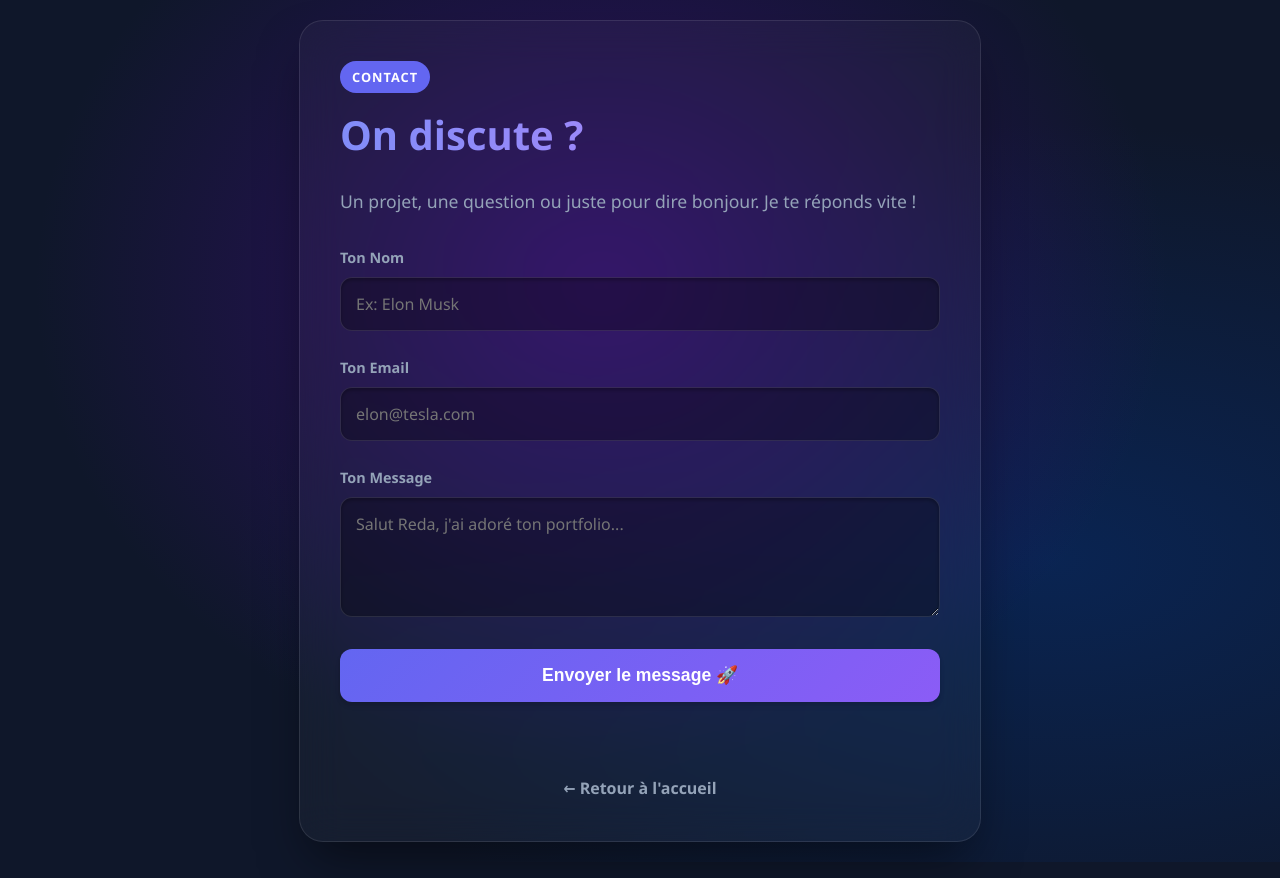
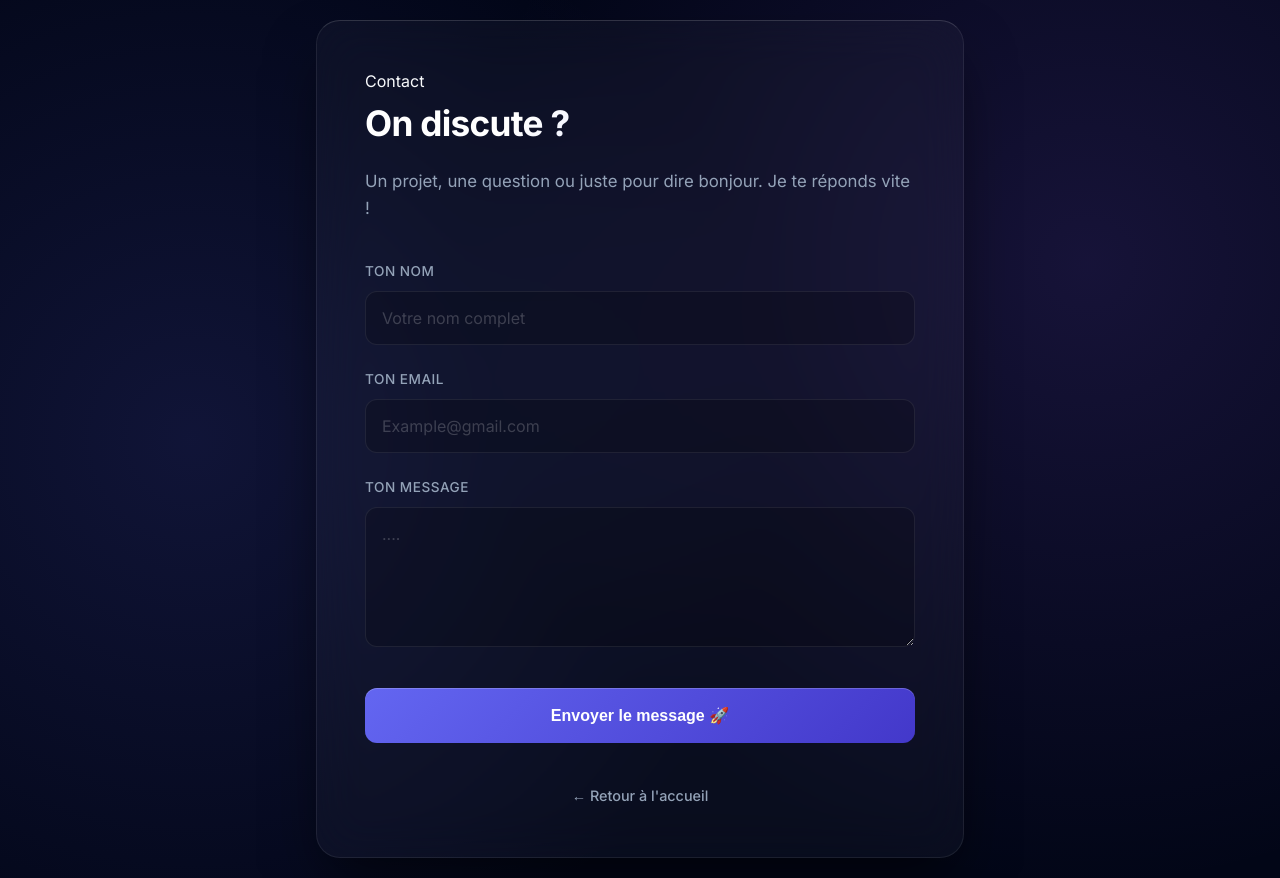
Before and after one commit to nowxyiii/Portfolio, a website: page contact.html in a window 1280 px wide. Drawn offline with Linux system fonts and the light colour scheme.

Commit message:
Final Release V1.05

```diff
--- a/contact.html
+++ b/contact.html
@@ -9,6 +9,9 @@
 </head>
 <body>
 
+        <!-- Navbar -->
+
+
 
     <div class="container">
         <span class="badge">Contact</span>
@@ -18,15 +21,15 @@
         <form id="contact-form" class="contact-form">
             <div class="form-group">
                 <label for="name">Ton Nom</label>
-                <input type="text" id="name" required placeholder="Ex: Elon Musk">
+                <input type="text" id="name" required placeholder="Votre nom complet">
             </div>
             <div class="form-group">
                 <label for="email">Ton Email</label>
-                <input type="email" id="email" required placeholder="elon@tesla.com">
+                <input type="email" id="email" required placeholder="Example@gmail.com">
             </div>
             <div class="form-group">
                 <label for="message">Ton Message</label>
-                <textarea id="message" required placeholder="Salut Reda, j'ai adoré ton portfolio..."></textarea>
+                <textarea id="message" required placeholder="...."></textarea>
             </div>
             <button type="submit" class="btn-submit">Envoyer le message 🚀</button>
         </form>
--- a/css/contact.css
+++ b/css/contact.css
@@ -1,20 +1,28 @@
+/* --- Import de la police "Inter" (Standard Pro) --- */
+@import url('https://fonts.googleapis.com/css2?family=Inter:wght@400;500;600;700&display=swap');
+
 /* --- Variables et Reset --- */
 :root {
-            --primary: #6366f1;       /* Indigo vibrant */
-            --primary-hover: #4f46e5; /* Indigo plus sombre */
-            --bg: #0f172a;            /* Fond sombre profond */
-            --text: #f8fafc;          /* Blanc cassé */
-            --secondary: #94a3b8;     /* Gris bleuté */
+    --primary: #6366f1;         /* Indigo vibrant */
+    --primary-hover: #4f46e5;   /* Indigo plus sombre */
+    --primary-glow: rgba(99, 102, 241, 0.5); /* Lueur du bouton */
+    --bg: #020617;              /* Fond encore plus profond (Slate 950) */
+    --text: #f8fafc;            /* Blanc cassé */
+    --text-muted: #94a3b8;      /* Gris bleuté pour les labels */
+
+    /* Configuration du verre */
     --glass-bg: rgba(255, 255, 255, 0.03);
-            --glass-border: rgba(255, 255, 255, 0.1);
+    --glass-border: rgba(255, 255, 255, 0.08);
+    --glass-highlight: rgba(255, 255, 255, 0.15); /* Reflet en haut */
 }
 
 body {
-            font-family: 'Segoe UI', Tahoma, Geneva, Verdana, sans-serif;
+    font-family: 'Inter', sans-serif; /* Changement majeur ici */
     background-color: var(--bg);
+    /* Fond "Nebula" amélioré */
     background-image:
-                radial-gradient(at 47% 33%, hsl(262, 74%, 23%) 0, transparent 59%),
-                radial-gradient(at 82% 65%, hsl(218, 79%, 18%) 0, transparent 55%);
+        radial-gradient(circle at 15% 50%, rgba(99, 102, 241, 0.15) 0%, transparent 50%),
+        radial-gradient(circle at 85% 30%, rgba(139, 92, 246, 0.15) 0%, transparent 50%);
     color: var(--text);
     line-height: 1.6;
     margin: 0;
@@ -26,158 +34,163 @@
     box-sizing: border-box;
 }
 
-        /* --- Le conteneur effet "Verre" --- */
+/* --- Le conteneur effet "Verre Premium" --- */
 .container {
     width: 100%;
-            max-width: 600px;
-            padding: 40px;
+    max-width: 550px; /* Un peu plus compact pour l'élégance */
+    padding: 48px;
     background: var(--glass-bg);
     border-radius: 24px;
-            backdrop-filter: blur(20px);
-            -webkit-backdrop-filter: blur(20px);
+
+    /* Le flou puissant */
+    backdrop-filter: blur(24px);
+    -webkit-backdrop-filter: blur(24px);
+
+    /* Bordures subtiles pour l'effet 3D */
     border: 1px solid var(--glass-border);
-            box-shadow: 0 25px 50px -12px rgba(0, 0, 0, 0.5);
-            animation: slideUp 0.5s ease-out;
+    border-top: 1px solid var(--glass-highlight); /* Lumière qui vient du haut */
+
+    /* Ombre portée douce mais profonde */
+    box-shadow: 0 30px 60px -12px rgba(0, 0, 0, 0.6);
+
+    animation: slideUp 0.6s cubic-bezier(0.22, 1, 0.36, 1); /* Animation plus fluide */
 }
 
 @keyframes slideUp {
-            from { opacity: 0; transform: translateY(20px); }
+    from { opacity: 0; transform: translateY(30px); }
     to { opacity: 1; transform: translateY(0); }
 }
 
 /* --- Typographie --- */
 h1 {
-            font-size: 2.5rem;
-            margin: 10px 0 20px;
-            background: linear-gradient(to right, #818cf8, #c084fc);
+    font-size: 2.2rem;
+    font-weight: 700;
+    margin: 0 0 12px 0;
+    letter-spacing: -0.02em; /* Kerning serré moderne */
+    background: linear-gradient(135deg, #fff 30%, #a5b4fc 100%);
     -webkit-background-clip: text;
     background-clip: text;
     -webkit-text-fill-color: transparent;
 }
 
 p {
-            color: var(--secondary);
-            font-size: 1.1rem;
-            margin-bottom: 30px;
-        }
-
-        .badge {
-            display: inline-block;
-            background: var(--primary);
-            color: white;
-            padding: 6px 12px;
-            border-radius: 50px;
-            font-size: 0.8rem;
-            font-weight: 700;
-            text-transform: uppercase;
-            letter-spacing: 1px;
+    color: var(--text-muted);
+    font-size: 1.05rem;
+    margin-bottom: 40px;
+    font-weight: 400;
 }
 
 /* --- Style du Formulaire --- */
-        .contact-form {
-            text-align: left;
-        }
-
 .form-group {
-            margin-bottom: 25px;
+    margin-bottom: 24px;
+    position: relative;
 }
 
 label {
     display: block;
     margin-bottom: 8px;
-            color: var(--secondary);
-            font-weight: 600;
-            font-size: 0.9rem;
+    color: var(--text-muted);
+    font-weight: 500;
+    font-size: 0.85rem;
+    letter-spacing: 0.5px;
+    text-transform: uppercase;
     transition: color 0.3s ease;
 }
 
 .form-group:focus-within label {
-            color: var(--primary);
+    color: var(--primary); /* Le label s'allume quand on écrit */
 }
 
 input, textarea {
     width: 100%;
-            padding: 15px;
+    padding: 16px;
     border-radius: 12px;
+
+    /* Fond plus sombre pour contraster avec le verre */
+    background: rgba(0, 0, 0, 0.2);
     border: 1px solid var(--glass-border);
-            background: rgba(0, 0, 0, 0.3);
+
     color: var(--text);
     font-family: inherit;
     font-size: 1rem;
     outline: none;
-            transition: all 0.3s cubic-bezier(0.4, 0, 0.2, 1);
+    transition: all 0.3s ease;
     box-sizing: border-box;
-            box-shadow: inset 0 2px 4px rgba(0,0,0,0.3);
 }
 
+input::placeholder, textarea::placeholder {
+    color: rgba(255, 255, 255, 0.2);
+}
+
+/* État Focus "Néon" */
 input:focus, textarea:focus {
+    background: rgba(0, 0, 0, 0.4);
     border-color: var(--primary);
-            background: rgba(15, 23, 42, 0.8);
-            transform: translateY(-2px);
-            box-shadow: 0 0 0 4px rgba(99, 102, 241, 0.2),
-                        0 10px 20px -5px rgba(0, 0, 0, 0.4);
+    box-shadow: 0 0 0 4px rgba(99, 102, 241, 0.15); /* Halo autour */
 }
 
 textarea {
     resize: vertical;
-            min-height: 120px;
+    min-height: 140px;
 }
 
-        /* --- Bouton Envoyer --- */
+/* --- Bouton Envoyer "Premium" --- */
 .btn-submit {
     width: 100%;
-            padding: 16px;
-            background: linear-gradient(135deg, #6366f1 0%, #8b5cf6 100%);
+    padding: 18px;
+    margin-top: 10px;
+    background: linear-gradient(135deg, var(--primary) 0%, #4338ca 100%);
     color: white;
     border: none;
     border-radius: 12px;
-            font-size: 1.1rem;
-            font-weight: 700;
+    font-size: 1rem;
+    font-weight: 600;
     cursor: pointer;
     transition: all 0.3s ease;
-            box-shadow: 0 4px 6px -1px rgba(0, 0, 0, 0.1),
-                        0 2px 4px -1px rgba(0, 0, 0, 0.06);
+
+    /* Ombre interne pour effet de volume */
+    box-shadow: inset 0 1px 0 rgba(255, 255, 255, 0.2);
+    position: relative;
+    overflow: hidden;
 }
 
 .btn-submit:hover {
-            transform: translateY(-3px);
-            box-shadow: 0 20px 25px -5px rgba(99, 102, 241, 0.4),
-                        0 10px 10px -5px rgba(99, 102, 241, 0.2);
-            filter: brightness(1.1);
+    transform: translateY(-2px);
+    /* Grosse lueur externe */
+    box-shadow: 0 15px 30px -5px var(--primary-glow), inset 0 1px 0 rgba(255, 255, 255, 0.2);
 }
 
 .btn-submit:active {
-            transform: translateY(-1px);
-            box-shadow: 0 4px 6px -1px rgba(99, 102, 241, 0.4);
-            filter: brightness(0.9);
+    transform: translateY(0);
 }
 
-        .btn-submit:disabled {
-            opacity: 0.7;
-            cursor: not-allowed;
-            transform: none;
-        }
-
-        /* --- Feedback & Retour --- */
-        #feedback {
-            min-height: 1.6em;
-            margin-top: 15px;
-            font-weight: bold;
-            text-align: center;
-        }
-
+/* --- Lien Retour --- */
 .button-container {
-            margin-top: 30px;
+    margin-top: 32px;
     text-align: center;
 }
 
 .btn-retour {
-            color: var(--secondary);
+    color: var(--text-muted);
     text-decoration: none;
-            font-weight: 600;
+    font-size: 0.9rem;
+    font-weight: 500;
     transition: color 0.2s;
+    display: inline-flex;
+    align-items: center;
+    gap: 8px;
 }
 
 .btn-retour:hover {
-            color: var(--primary);
+    color: #fff;
 }
+
+/* Responsive pour mobile */
+@media (max-width: 600px) {
+    .container {
+        padding: 30px 20px;
+    }
+    h1 {
+        font-size: 1.8rem;
+    }
+}
--- a/css/cv.css
+++ b/css/cv.css
@@ -35,8 +35,8 @@ header {
 
 header h1 {
     font-size: 2rem;
-    margin-bottom: 10px;
-    color: #00aaff;
+    margin-bottom: 15px;
+    color: white;
     text-shadow: 0 0 10px rgba(0,170,255,0.4);
 }
 
--- a/css/projet.css
+++ b/css/projet.css
@@ -97,6 +97,12 @@ main.main-content {
 .center-rectangle p {
     font-size: 1rem;
     color: #f5f5f5;
+}
+
+.center-rectangle h1 {
+    font-size: 2rem;
+    margin-bottom: 15px;
+    color: #00aaff;
 }
 
 /* Image de profil */
```
Also changed, not shown: Projet.html (+6 -17 lines), css/header.css (added, +35 -0 lines), css/index.css (+0 -33 lines), cv.html (+3 -9 lines), header.html (added, +13 -0 lines), index.html (+16 -16 lines), java/header.js (added, +7 -0 lines), image/picture.jpg (added). Lines whose indentation alone changed are shown as unchanged.
